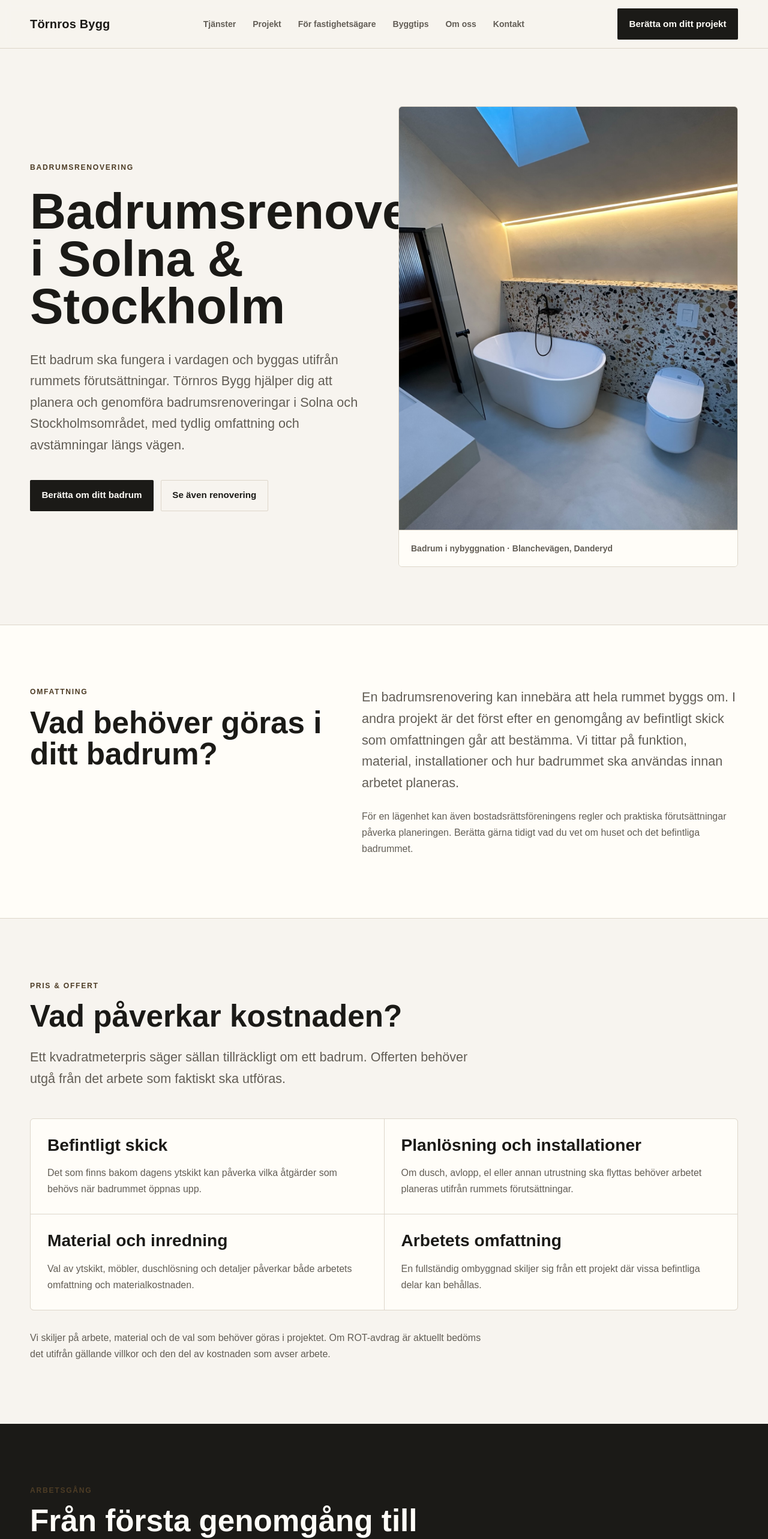
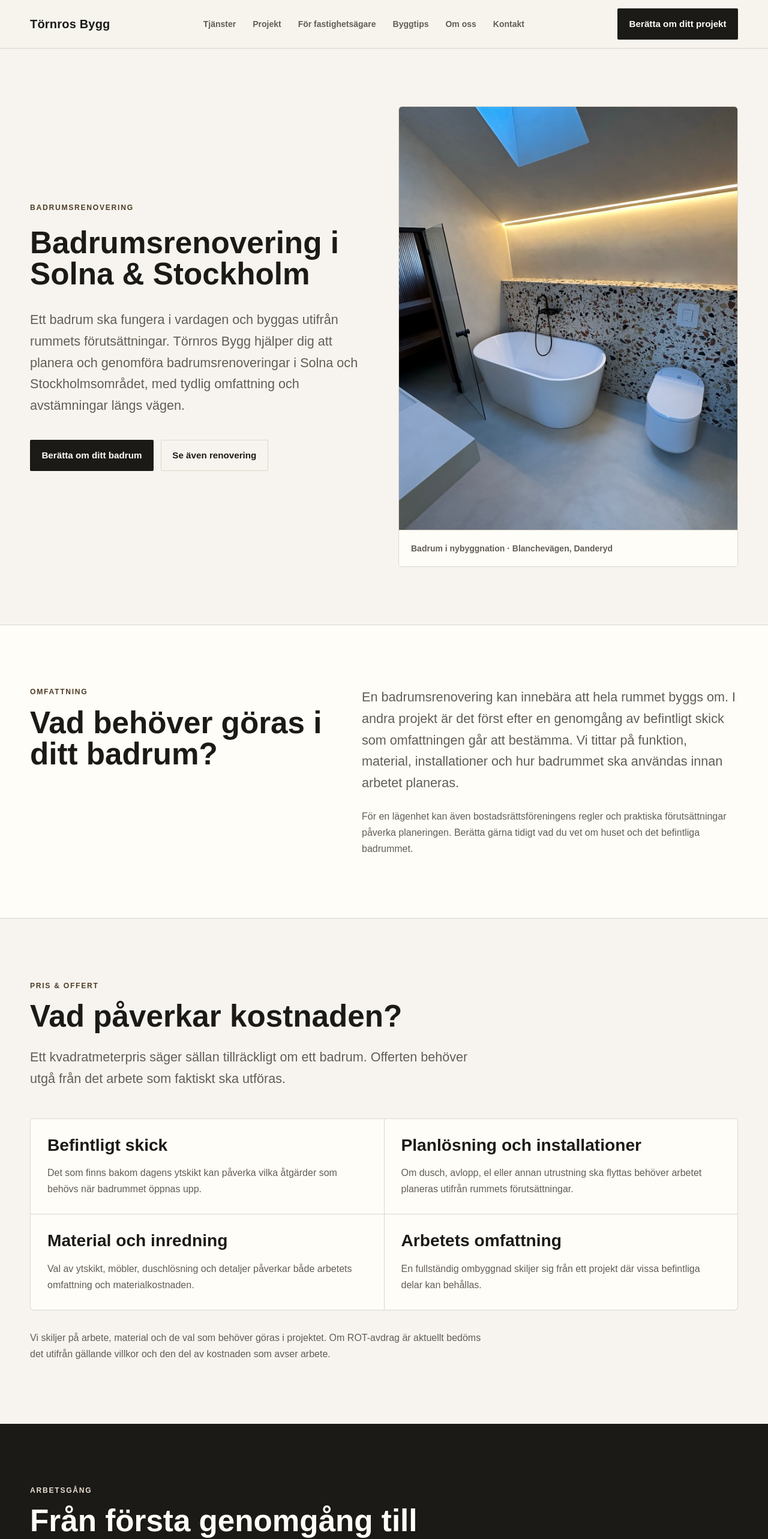
Before and after one commit to tornrosdaniel-cell/tornrosbygg-web, a Next.js app: page /tjanster/badrumsrenovering in a window 1280 px wide. Shown: the top 2565 px of the page at 60% size. Built offline with nearby package versions, Linux system fonts and the light colour scheme.

Commit message:
fix: keep bathroom hero heading within its column

```diff
--- a/src/app/tjanster/badrumsrenovering/page.tsx
+++ b/src/app/tjanster/badrumsrenovering/page.tsx
@@ -87,7 +87,9 @@ export default function BathroomRenovationPage() {
       <section className="container grid items-center gap-12 py-16 lg:grid-cols-2 lg:py-24">
         <div>
           <p className="eyebrow mb-6">Badrumsrenovering</p>
-          <h1 className="heading-xl">Badrumsrenovering i Solna & Stockholm</h1>
+          <h1 className="text-[clamp(2.5rem,4vw,4.25rem)] font-bold leading-[1.02] [overflow-wrap:anywhere]">
+            Badrumsrenovering i Solna & Stockholm
+          </h1>
           <p className="body-lg mt-8">
             Ett badrum ska fungera i vardagen och byggas utifrån rummets
             förutsättningar. Törnros Bygg hjälper dig att planera och genomföra
@@ -172,7 +174,7 @@ export default function BathroomRenovationPage() {
       <section className="section bg-[var(--color-ink)] text-[var(--color-surface)]">
         <div className="container">
           <div className="max-w-3xl">
-            <p className="eyebrow mb-4 text-[var(--color-accent-soft)]">Arbetsgång</p>
+            <p className="eyebrow mb-4 !text-[var(--color-accent-soft)]">Arbetsgång</p>
             <h2 className="heading-lg">Från första genomgång till färdigt badrum</h2>
             <p className="mt-6 max-w-2xl leading-8 text-stone-300">
               Olika moment behöver samordnas i rätt ordning. Tidplanen går att
```
